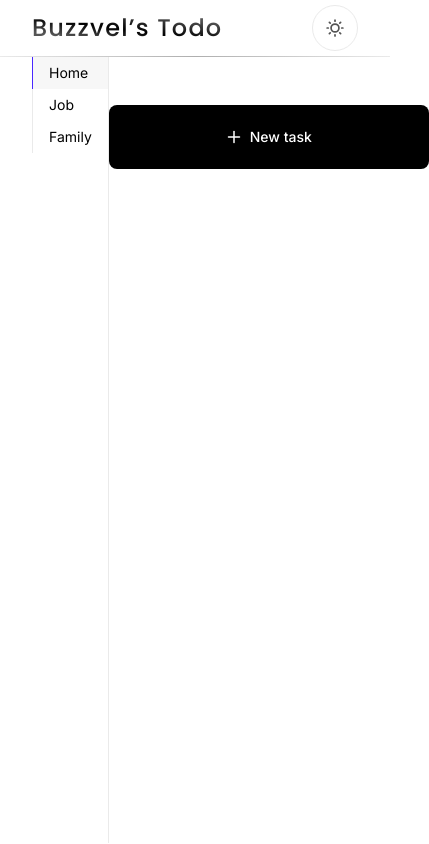
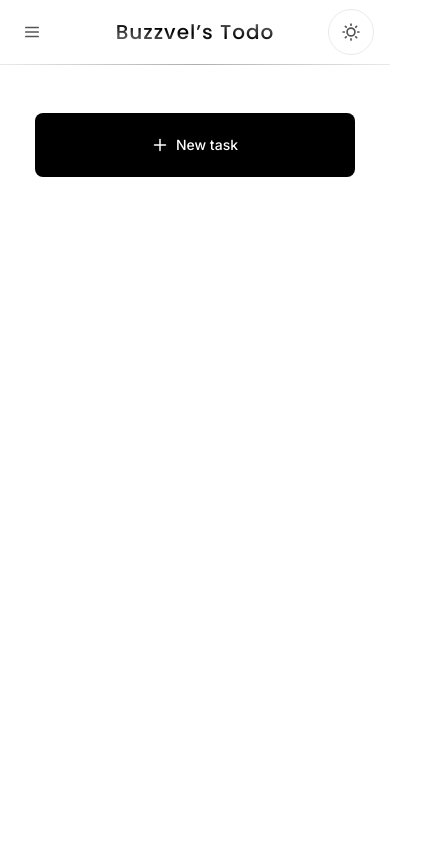
Before and after one commit to vitormarkis/buzzvels-todo, a Next.js app: page / in a window 390 px wide. Shown: the whole page, 429 px wide, since content can reach past the window. Built offline with nearby package versions, Linux system fonts and the light colour scheme.

Commit message:
feat (main): add responsiveness

```diff
--- a/src/app/page.module.css
+++ b/src/app/page.module.css
@@ -8,10 +8,3 @@
   width: 320px;
   height: 98px;
 }
-
-.heading {
-  background: rgb(var(--color));
-  background: linear-gradient(8deg, rgb(var(--color)) 21%, rgb(var(--color-strong)) 47%, rgb(var(--color)) 81%);
-  -webkit-background-clip: text;
-  -webkit-text-fill-color: transparent;
-}
--- a/src/app/page.tsx
+++ b/src/app/page.tsx
@@ -1,60 +1,19 @@
-"use client"
-import { PopoverThemeSwitcher } from "@/components/theme-switcher/PopoverThemeSwitcher"
 import { Button } from "@/components/ui/button"
-import { UserButton, currentUser } from "@clerk/nextjs"
 import st from "./page.module.css"
 import { cn } from "@/lib/utils"
-import { IconMoon, IconPlus, IconSun } from "@/components/icons"
-import { useTodosGroup } from "@/contexts/todos-group/todosGroupContext"
+import { CenteredContainer } from "@/components/container/centered-container/CenteredContainer"
+import { Header, Sidebar } from "@/components/organisms"
+import { IconPlus } from "@/components/icons"
 
 export default function Home() {
-  const { todoGroups, usingTodoGroup, setUsingTodoGroup } = useTodosGroup()
-
   return (
     <>
-      <header className="border-b bg-background">
-        <div className="container h-14 flex justify-between">
-          <div className="flex items-center">
-            <span
-              className={cn(
-                st.heading,
-                "font-poppins text-center text-2xl tracking-wider font-medium"
-              )}
-            >
-              Buzzvel&#8217;s Todo
-            </span>
-          </div>
-          <div className="flex items-center">
-            <div className="flex p-1.5 gap-1.5 rounded-full border">
-              <PopoverThemeSwitcher>
-                <Button className="h-8 w-8 rounded-full p-0">
-                  <IconSun className="block dark:hidden" />
-                  <IconMoon className="hidden dark:block" />
-                </Button>
-              </PopoverThemeSwitcher>
-              <UserButton />
-            </div>
-          </div>
-        </div>
-      </header>
+      <Header />
       <div className="absolute left-1/2 -translate-x-1/2 -translate-y-[1px] h-[1px] bg-gradient-to-r from-transparent to-transparent via-color/40 max-w-xl w-full" />
       <div className={cn(st.sponge, "dark:visible invisible")} />
-      <div className="container flex h-[calc(100dvh_-_58px)]">
-        <aside className="flex h-full max-h-screen w-[200px] border-r">
-          <div className="flex flex-col w-full">
-            {todoGroups.map(group => (
-              <button
-                className={cn(
-                  "h-8 text-sm flex items-center px-4 hover:bg-background-shadow border-l hover:border-color transition",
-                  group.name === usingTodoGroup &&
-                    "__two bg-background border-l-accent hover:border-l-accent"
-                )}
-                onClick={() => setUsingTodoGroup(group.name)}
-              >
-                {group.label}
-              </button>
-            ))}
-          </div>
+      <CenteredContainer className="flex h-[calc(100dvh_-_65px)]">
+        <aside className="hidden md:flex h-full max-h-screen w-[200px] border-r">
+          <Sidebar />
         </aside>
         <main className="flex-1 py-12">
           <Button
@@ -65,7 +24,7 @@ export default function Home() {
             New task
           </Button>
         </main>
-      </div>
+      </CenteredContainer>
     </>
   )
 }
--- /dev/null
+++ b/src/components/container/centered-container/CenteredContainer.tsx
@@ -0,0 +1,22 @@
+import React from "react"
+import { cn } from "@/lib/utils"
+
+export type CenteredContainerProps = React.ComponentPropsWithoutRef<"div"> & {
+  children: React.ReactNode
+}
+
+export const CenteredContainer = React.forwardRef<React.ElementRef<"div">, CenteredContainerProps>(
+  function CenteredContainerComponent({ children, ...props }, ref) {
+    return (
+      <div
+        {...props}
+        className={cn("max-w-7xl mx-auto px-4 md:px-8", props.className)}
+        ref={ref}
+      >
+        {children}
+      </div>
+    )
+  }
+)
+
+CenteredContainer.displayName = "CenteredContainer"
--- /dev/null
+++ b/src/components/container/index.ts
@@ -0,0 +1,2 @@
+export { CenteredContainer } from "@/components/container/centered-container/CenteredContainer"
+export { SlightContainer } from "@/components/container/slight-container/SlightContainer"
--- /dev/null
+++ b/src/components/container/slight-container/SlightContainer.tsx
@@ -0,0 +1,22 @@
+import React from "react"
+import { cn } from "@/lib/utils"
+
+export type SlightContainerProps = React.ComponentPropsWithoutRef<"div"> & {
+  children: React.ReactNode
+}
+
+export const SlightContainer = React.forwardRef<React.ElementRef<"div">, SlightContainerProps>(
+  function SlightContainerComponent({ children, ...props }, ref) {
+    return (
+      <div
+        {...props}
+        className={cn("flex p-1.5 gap-1.5 rounded-full border", props.className)}
+        ref={ref}
+      >
+        {children}
+      </div>
+    )
+  }
+)
+
+SlightContainer.displayName = "SlightContainer"
--- /dev/null
+++ b/src/components/icons/IconList.tsx
@@ -0,0 +1,57 @@
+import React from "react"
+import { IconProps } from "@/types/icon-props"
+import { createIconAttributes } from "@/components/icons/createIconAttributes"
+
+export const IconList = React.forwardRef<React.ElementRef<"svg">, IconProps>(
+  function IconListComponent(props, ref) {
+    const attributes = createIconAttributes(props)
+
+    return (
+      <svg
+        {...attributes}
+        xmlns="http://www.w3.org/2000/svg"
+        viewBox="0 0 256 256"
+        ref={ref}
+      >
+        <rect
+          width={256}
+          height={256}
+          fill="none"
+        />
+        <line
+          x1={40}
+          y1={128}
+          x2={216}
+          y2={128}
+          fill="none"
+          stroke="currentColor"
+          strokeLinecap="round"
+          strokeLinejoin="round"
+          strokeWidth={24}
+        />
+        <line
+          x1={40}
+          y1={64}
+          x2={216}
+          y2={64}
+          fill="none"
+          stroke="currentColor"
+          strokeLinecap="round"
+          strokeLinejoin="round"
+          strokeWidth={24}
+        />
+        <line
+          x1={40}
+          y1={192}
+          x2={216}
+          y2={192}
+          fill="none"
+          stroke="currentColor"
+          strokeLinecap="round"
+          strokeLinejoin="round"
+          strokeWidth={24}
+        />
+      </svg>
+    )
+  }
+)
--- /dev/null
+++ b/src/components/organisms/header/Header.module.css
@@ -0,0 +1,6 @@
+.heading {
+  background: rgb(var(--color));
+  background: linear-gradient(8deg, rgb(var(--color)) 21%, rgb(var(--color-strong)) 47%, rgb(var(--color)) 81%);
+  -webkit-background-clip: text;
+  -webkit-text-fill-color: transparent;
+}
--- /dev/null
+++ b/src/components/organisms/header/Header.tsx
@@ -0,0 +1,70 @@
+import React from "react"
+import { cn } from "@/lib/utils"
+import st from "./Header.module.css"
+import { PopoverThemeSwitcher } from "@/components/theme-switcher/PopoverThemeSwitcher"
+import { Button } from "@/components/ui/button"
+import { IconMoon, IconSun } from "@/components/icons"
+import { UserButton } from "@clerk/nextjs"
+import { IconList } from "@/components/icons/IconList"
+import { Sheet, SheetContent, SheetTrigger } from "@/components/ui/sheet"
+import { Sidebar } from "@/components/organisms"
+import { SlightContainer, CenteredContainer } from "@/components/container"
+
+export type HeaderProps = React.ComponentPropsWithoutRef<"header"> & {}
+
+export const Header = React.forwardRef<React.ElementRef<"header">, HeaderProps>(
+  function HeaderComponent({ ...props }, ref) {
+    return (
+      <header
+        {...props}
+        className={cn("border-b bg-background", props.className)}
+        ref={ref}
+      >
+        <CenteredContainer className="h-16 flex justify-between gap-4">
+          <div className="flex-1 md:hidden flex items-center">
+            <Sheet>
+              <SheetTrigger>
+                <Button className="h-8 w-8 p-0">
+                  <IconList />
+                </Button>
+              </SheetTrigger>
+              <SheetContent
+                side="left"
+                className="space-y-2"
+              >
+                <div>
+                  <h3 className="mb-0.5 text-heading text-xl font-medium">Navigation</h3>
+                  <p className="text-heading-sub text-sm">The group of to-do's you have.</p>
+                </div>
+                <Sidebar />
+              </SheetContent>
+            </Sheet>
+          </div>
+          <div className="flex-1 flex items-center justify-center md:justify-start whitespace-nowrap">
+            <span
+              className={cn(
+                st.heading,
+                "font-poppins text-center text-xl xs:text-2xl tracking-wider font-medium"
+              )}
+            >
+              Buzzvel&#8217;s Todo
+            </span>
+          </div>
+          <div className="flex-1 flex items-center justify-end">
+            <SlightContainer>
+              <PopoverThemeSwitcher>
+                <Button className="h-8 w-8 rounded-full p-0">
+                  <IconSun className="block dark:hidden" />
+                  <IconMoon className="hidden dark:block" />
+                </Button>
+              </PopoverThemeSwitcher>
+              <UserButton />
+            </SlightContainer>
+          </div>
+        </CenteredContainer>
+      </header>
+    )
+  }
+)
+
+Header.displayName = "Header"
--- /dev/null
+++ b/src/components/organisms/index.ts
@@ -0,0 +1,2 @@
+export { Header } from "@/components/organisms/header/Header"
+export { Sidebar } from "@/components/organisms/sidebar/Sidebar"
--- /dev/null
+++ b/src/components/organisms/sidebar/Sidebar.tsx
@@ -0,0 +1,31 @@
+"use client"
+import React from "react"
+import { cn } from "@/lib/utils"
+import { useTodosGroup } from "@/contexts/todos-group/todosGroupContext"
+import { SheetDescription, SheetHeader, SheetTitle } from "@/components/ui/sheet"
+
+export function Sidebar() {
+  const { todoGroups, usingTodoGroup, setUsingTodoGroup } = useTodosGroup()
+
+  return (
+    <>
+      <div className="flex flex-col w-full">
+        {todoGroups.map(group => (
+          <button
+            key={group.name}
+            className={cn(
+              "h-8 text-sm flex items-center px-4 hover:bg-background-shadow border-l hover:border-color transition",
+              group.name === usingTodoGroup &&
+                "__two bg-background border-l-accent hover:border-l-accent"
+            )}
+            onClick={() => setUsingTodoGroup(group.name)}
+          >
+            {group.label}
+          </button>
+        ))}
+      </div>
+    </>
+  )
+}
+
+Sidebar.displayName = "Sidebar"
--- a/src/components/ui/button.tsx
+++ b/src/components/ui/button.tsx
@@ -20,7 +20,7 @@ const buttonVariants = cva(
         default: "h-10 px-4 py-2",
         sm: "h-9 rounded-md px-3",
         lg: "h-11 rounded-md px-8",
-        xl: "h-16 w-80 rounded-lg px-8",
+        xl: "h-16 w-full max-w-[20rem] rounded-lg px-8",
         icon: "h-10 w-10",
       },
     },
--- a/tailwind.config.js
+++ b/tailwind.config.js
@@ -63,6 +63,10 @@ module.exports = {
       },
     },
     extend: {
+      screens: {
+        xs: "480px",
+        // => @media (min-width: 480px) { ... }
+      },
       fontFamily: {
         poppins: ["Poppins", "Inter", "sans-serif"],
       },
```
